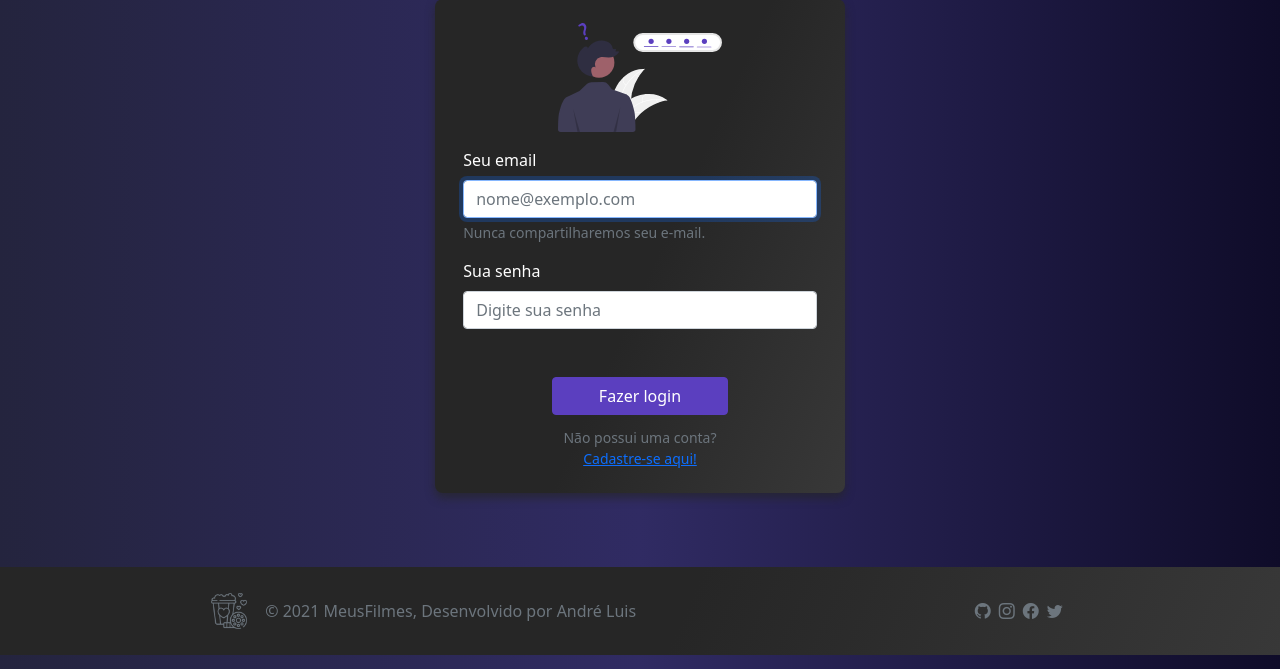
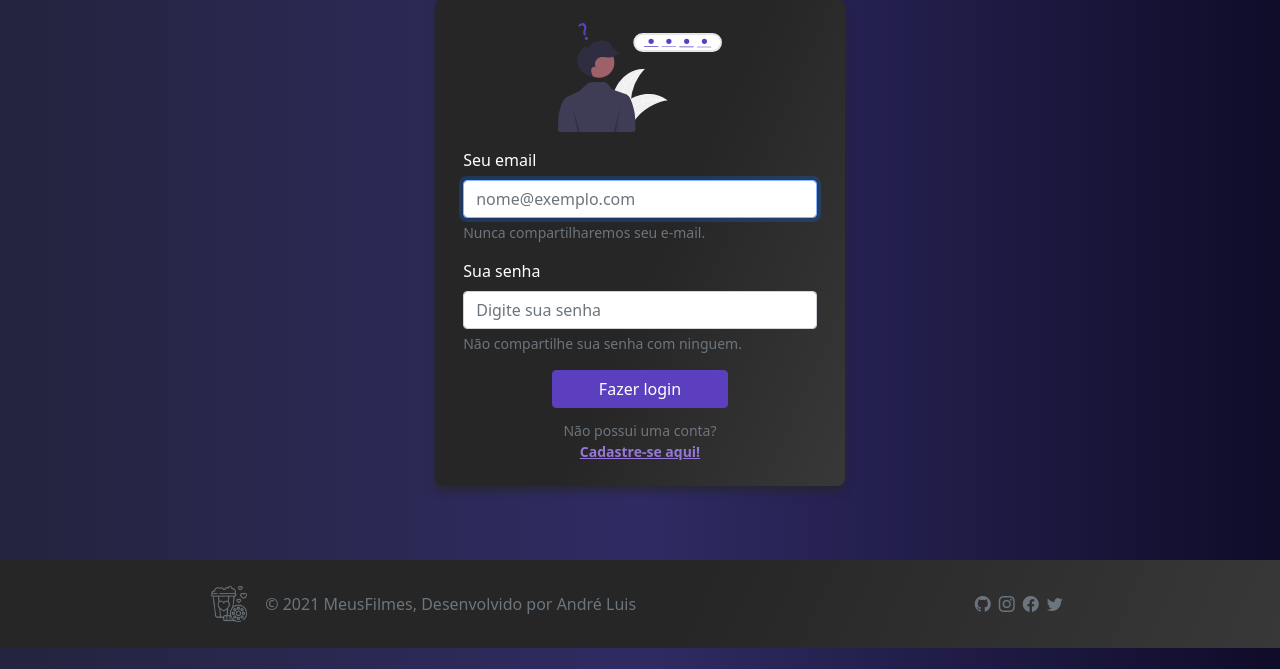
Before and after one commit to aandreluis/MeusFilmes, a PHP site: page / in a window 1280 px wide. Shown: the part 131-800 px from the top of the page. Run offline with PHP 8.4, Linux system fonts and the light colour scheme.

Commit message:
Fix: Corrige listagem de filmes por usuario + pequenos erros de frontend

```diff
--- a/altera-filme-form.php
+++ b/altera-filme-form.php
@@ -10,7 +10,7 @@
 <?php
     $id = $_GET["id"];
     $filme = buscaFilme($conexao, $id);
-    $categorias = listaCategorias($conexao);
+    $categorias = listaCategorias($conexao, $_SESSION["id-usuario"]);
 ?>
 
 <!-- Seção inicio -->
--- a/banco-filmes.php
+++ b/banco-filmes.php
@@ -9,10 +9,10 @@
 
     function listaFilmes($conexao, $usuario_id){
         $filmes = array();//criação da array vazia
-        $query = "select f.*, c.nome, f.usuario_id as categoria_nome from filmes as f join categoria as c on c.id=f.categoria_id where f.usuario_id = '{$usuario_id}'";
+        $query = "select f.*, c.nome as categoria_nome from filmes as f join categoria as c on c.id = f.categoria_id where f.usuario_id = '{$usuario_id}'";
         $resultado = mysqli_query($conexao, $query);//retorna um array de valores
         //laço para pegar todas os filmes
-        /* echo $query;
+      /*   echo $query;
         die(); */
         while($filme = mysqli_fetch_assoc($resultado)){//pega a array de valores
             array_push($filmes, $filme); //adiciona valores dentro da array
--- a/categoria-formulario.php
+++ b/categoria-formulario.php
@@ -46,6 +46,10 @@
                             <div class="d-flex justify-content-center">
                                 <button type="submit" class="btn btn-menu mt-2">Adicionar</button>
                             </div>
+                            <div class="form-text text-center">
+                                ou <br>
+                                <a href="listar-categorias.php" class="link-padrao">Ver categorias</a>
+                            </div>
                         </form>
                     </div>
                     <div class="row justify-content-center mt-4">
--- a/filmes-formulario.php
+++ b/filmes-formulario.php
@@ -88,7 +88,11 @@
                                 </div>
                             </div>
                             <div class="d-flex justify-content-center">
-                                <button type="submit" class="btn btn-menu mt-2">Adicionar</button>
+                                <button type="submit" class="btn btn-menu mt-1">Adicionar</button>
+                            </div>
+                            <div class="form-text text-center">
+                                ou <br>
+                                <a href="listar-filmes.php" class="link-padrao">Ver filmes</a>
                             </div>
                         </form>
                     </div>
--- a/index.php
+++ b/index.php
@@ -91,18 +91,19 @@
 								<div class="mb-3">
 								  <label for="inputEmail" class="form-label text-white">Seu email</label>
 								  <input type="email" class="form-control" name="email" aria-describedby="emailHelp" placeholder="nome@exemplo.com" autofocus required>
-								  <div id="emailHelp" class="form-text">Nunca compartilharemos seu e-mail.</div>
+								  <div class="form-text">Nunca compartilharemos seu e-mail.</div>
 								</div>
 								<div class="mb-3">
-								  <label for="inputSenha" class="form-label text-white">Sua senha</label>
-								  <input type="password" class="form-control" name="senha" placeholder="Digite sua senha" required>
+									<label for="inputSenha" class="form-label text-white">Sua senha</label>
+									<input type="password" class="form-control" name="senha" placeholder="Digite sua senha" required>
+									<div class="form-text">Não compartilhe sua senha com ninguem.</div>
+
 								</div>
-								<div class="d-grid gap-2 col-6 mx-auto mt-5">
+								<div class="d-grid gap-2 col-6 mx-auto mt-3">
 									<button class="btn btn-menu" type="submit">Fazer login</button>
 									<div class="form-text text-center">
 										Não possui uma conta?
-										<a  href="usuario-formulario.php">Cadastre-se aqui!</a>
-
+										<a  href="usuario-formulario.php" class="link-padrao">Cadastre-se aqui!</a>
 									</div>
 								</div>
 							  </form>
--- a/index2.php
+++ b/index2.php
@@ -1,3 +1,4 @@
+<title>MeusFilmes - Início</title>
 <?php
 	include("header.php");
     verificaUsuario();
@@ -39,7 +40,7 @@
 						<div class="col-md-6">
 							<h1 class="titulo-home">Sobre o MeusFilmes</h1>
 							<p class="paragrafo-home mx-auto">
-								No <b>MeusFilmes</b> você poderá listar todos os filmes que já assitiu, ou os que ainda vai assistir! <br>
+								Olá <?php echo $_SESSION["nome-usuario"]?>, no <b>MeusFilmes</b> você poderá listar todos os filmes que já assitiu, ou os que ainda vai assistir! <br>
 								- Adicione: <b>titulo, descrição, data de lançamento, categorias, entre outras informações!</b>
 							 </p>
 							<h3 class="titulo-home">Confira os filmes já cadastrados ou adicione novos filmes</h3>
--- a/listar-filmes.php
+++ b/listar-filmes.php
@@ -75,7 +75,7 @@
                             <h5 class="card-title"><?php echo $filme["nome"];?></h5>
                             <p class="card-text">
                                 <b>Diretor:</b> <?php echo $filme["diretor"];?> <br>
-                                <b>Duração:</b> <?php echo $filme["duracao"];?> <br>
+                                <b>Duração:</b> <?php echo date('H:i', strtotime($filme["duracao"]));?> <br>
                                 <b>Data Lançamento:</b> <?php echo date('d/m/Y', strtotime($filme["data_lancamento"]));?> <br>
                                 <b>Categoria:</b> <?php echo $filme["categoria_nome"];?> <br>
                                 <?php if($filme["assistido"] == '0') {
--- a/listar-usuarios.php
+++ b/listar-usuarios.php
@@ -1,4 +1,4 @@
-<title>MeusFilmes - Listar Categorias</title>
+<title>MeusFilmes - Listar Usuários</title>
 <?php
     include("header.php");
     include("conecta.php");
--- a/usuario-formulario.php
+++ b/usuario-formulario.php
@@ -17,7 +17,7 @@
 		<link rel="stylesheet" href="css/bootstrap.min.css">
 		<link rel="stylesheet" href="css/style.css">
 		<link rel="stylesheet" href="https://cdn.jsdelivr.net/npm/bootstrap-icons@1.5.0/font/bootstrap-icons.css">
-		<title>MeusFilmes - Login</title>
+		<title>MeusFilmes - Novo Cadastro</title>
 	</head>
 	<body>
 		<!-- MENU -->
```
Also changed, not shown: altera-usuario-form.php (+7 -3 lines), img/profile_details.svg (added).
